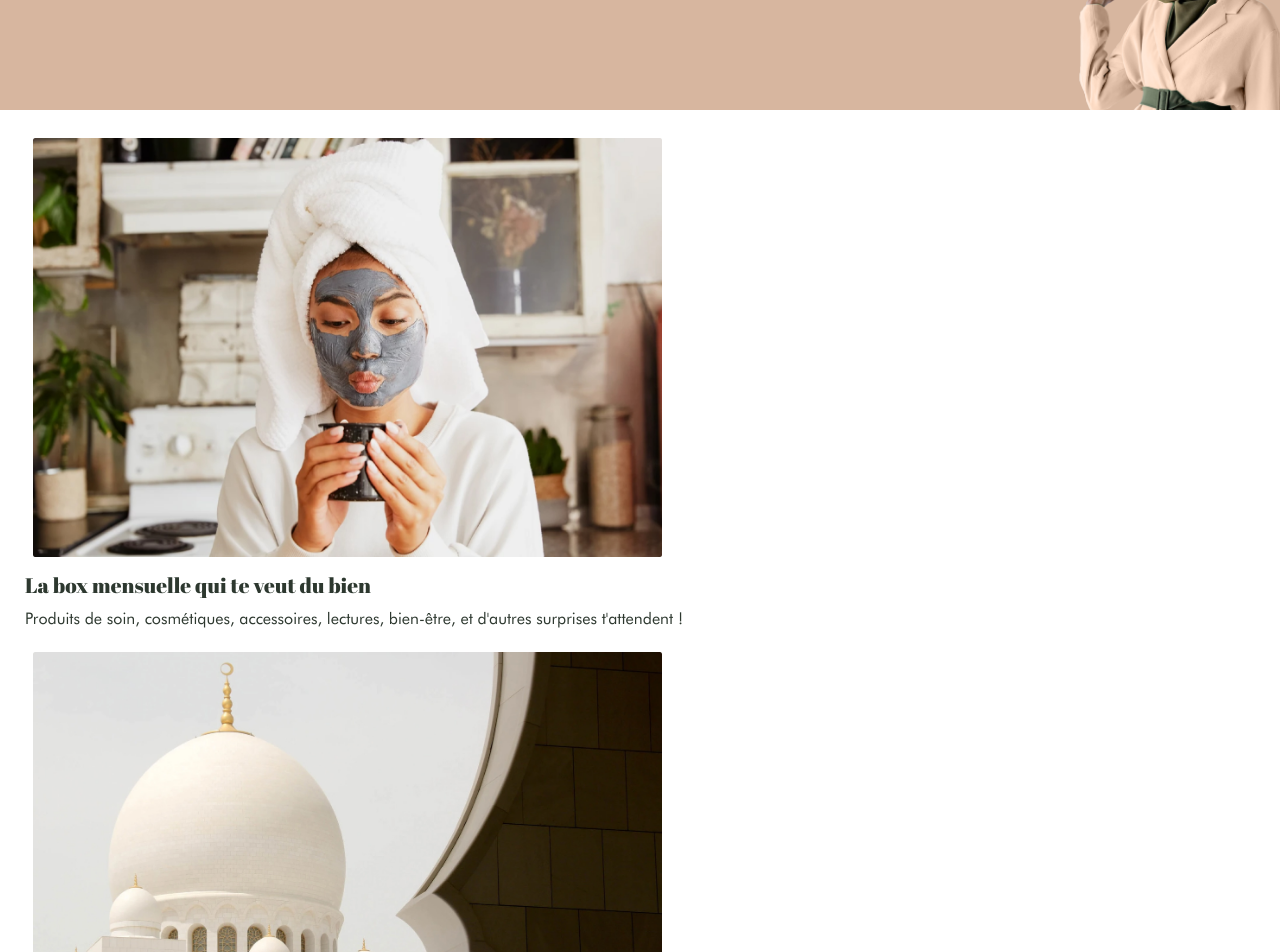
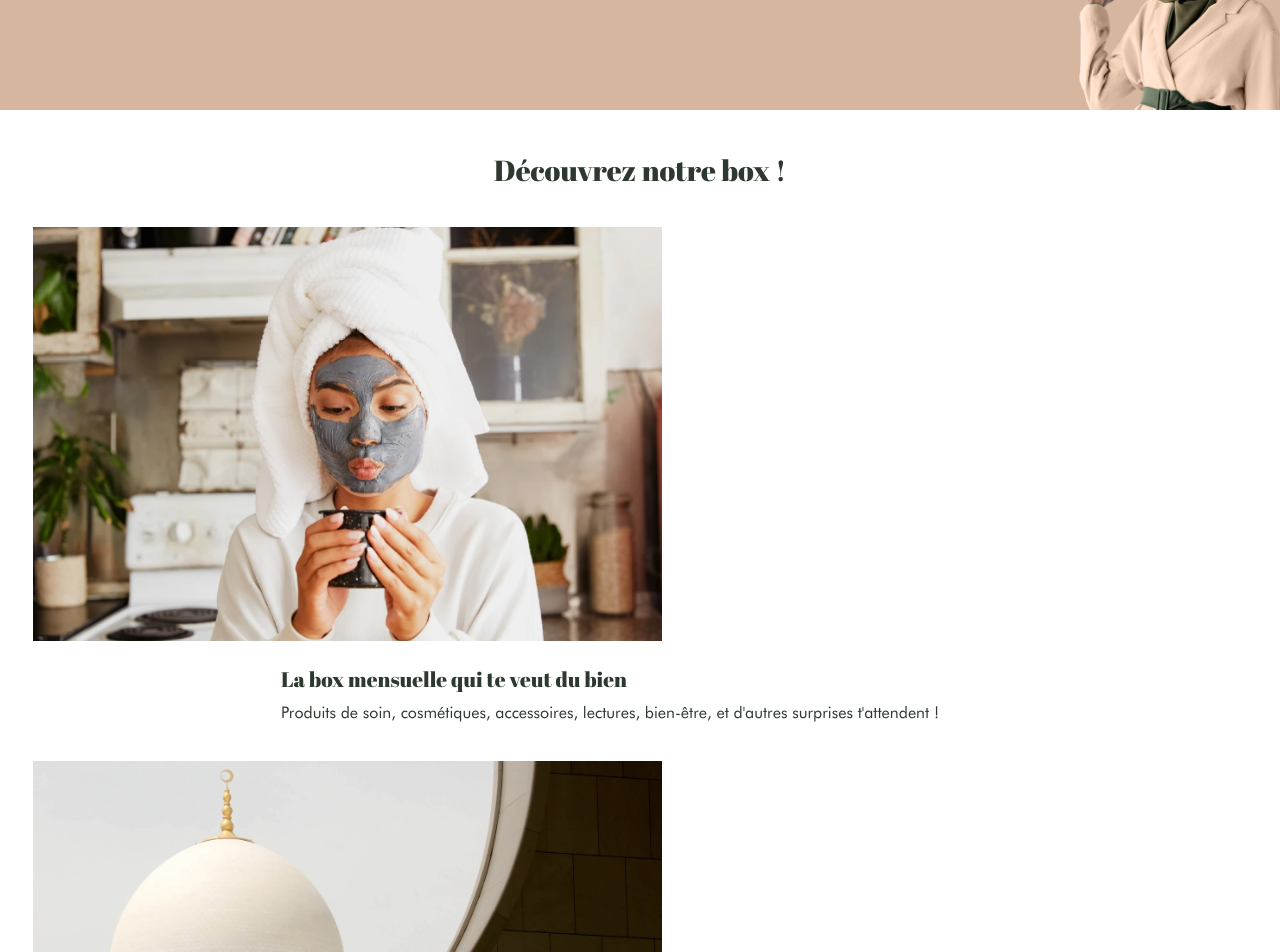
Before and after one commit to hamidousow/nisaa, a Vue app: page / in a window 1280 px wide. Shown: the part 440-1392 px from the top of the page. Built offline with nearby package versions, Linux system fonts and the light colour scheme.

Commit message:
update wrap-image-text

```diff
--- a/src/assets/styles/colors.css
+++ b/src/assets/styles/colors.css
@@ -3,3 +3,18 @@
   --clr-green: #2d382f;
   --clr-white: #ffffff;
 }
+
+
+.clr-white {
+  color: var(--clr-white);
+}
+.clr-maroon {
+  color: var(--clr-maroon);
+}
+
+.bg-clr-white {
+  background-color: var(--clr-white);
+}
+.bg-clr-maroon {
+  background-color: var(--clr-maroon);
+}
--- a/src/components/WrapImageText.vue
+++ b/src/components/WrapImageText.vue
@@ -1,15 +1,16 @@
 <script setup lang="ts">
 import ImageComponent from '@/components/ImageComponent.vue';
 
-const props = defineProps(["imgSrc", "imgAlt", "title", "text"])
+const props = defineProps(["imgSrc", "imgAlt", "title", "text", "textColor", "textBackgroundColor"])
 </script>
 
 <template>
-    <div class="wrap-iamge-text">
+    <div class="wrap-image-text">
         <ImageComponent :src="props.imgSrc" :alt="props.imgAlt" class="border-white" />
-        <div class="wrap-title-text">
-            <h2 class="title-h2 abril-fatface-font ">{{ props.title }}</h2>
-            <p class="text futura-regular-font">{{ props.text }}</p>
+        <div class="wrap-title-text" :class="[props.textBackgroundColor]">
+            <h2 class="title-h2 abril-fatface-font" :class="[props.textColor]">{{ props.title }}
+            </h2>
+            <p class="text futura-regular-font" :class="[props.textColor]">{{ props.text }}</p>
         </div>
     </div>
 </template>
@@ -20,11 +21,28 @@ const props = defineProps(["imgSrc", "imgAlt", "title", "text"])
     border-radius: 3px;
 }
 
+.container-image {
+    width: 80%;
+    /* margin: auto; */
+}
+
+.wrap-image-text {
+    display: grid;
+    grid-template-rows: 1fr auto;
+}
+
 .wrap-title-text {
-    margin: 15px 0;
+    /* margin: 15px 0; */
     display: flex;
     flex-direction: column;
     row-gap: 8px;
+    padding: 40px 10px 10px;
+    position: relative;
+    top: -20px;
+    justify-content: flex-end;
+    z-index: -2;
+    width: 80%;
+    margin-left: auto;
 }
 
 .title-h2 {
--- a/src/views/HomeView.vue
+++ b/src/views/HomeView.vue
@@ -10,14 +10,22 @@ import WrapImageText from '@/components/WrapImageText.vue';
   <HeroComponent />
   <main>
     <section id="section-box-arguments" class=" container">
+      <h1 class="section-title abril-fatface-font">Découvrez notre box !</h1>
       <WrapImageText :img-src="womanOne" :img-alt="'woman'" :title="'La box mensuelle qui te veut du bien'"
         :text="'Produits de soin, cosmétiques, accessoires, lectures, bien-être, et d\'autres surprises t\'attendent !'" />
       <WrapImageText :img-src="masjid" :img-alt="'masjid'"
         :title="'La box qui se préoccupe aussi de ta beauté intérieur'"
-        :text="'Ta box Nisaa a la modeste ambition d\'éveiller ta curiosité et t\'encourage à en apprendre davantage sur la religion musulmane.'" />
+        :text="'Ta box Nisaa a la modeste ambition d\'éveiller ta curiosité et t\'encourage à en apprendre davantage sur la religion musulmane.'"
+        :text-background-color="'bg-clr-maroon'" />
     </section>
 
   </main>
 </template>
 
-<style scoped></style>
+<style scoped>
+.section-title {
+  font-size: 29px;
+  margin: 25px 0 35px;
+  text-align: center;
+}
+</style>
```
